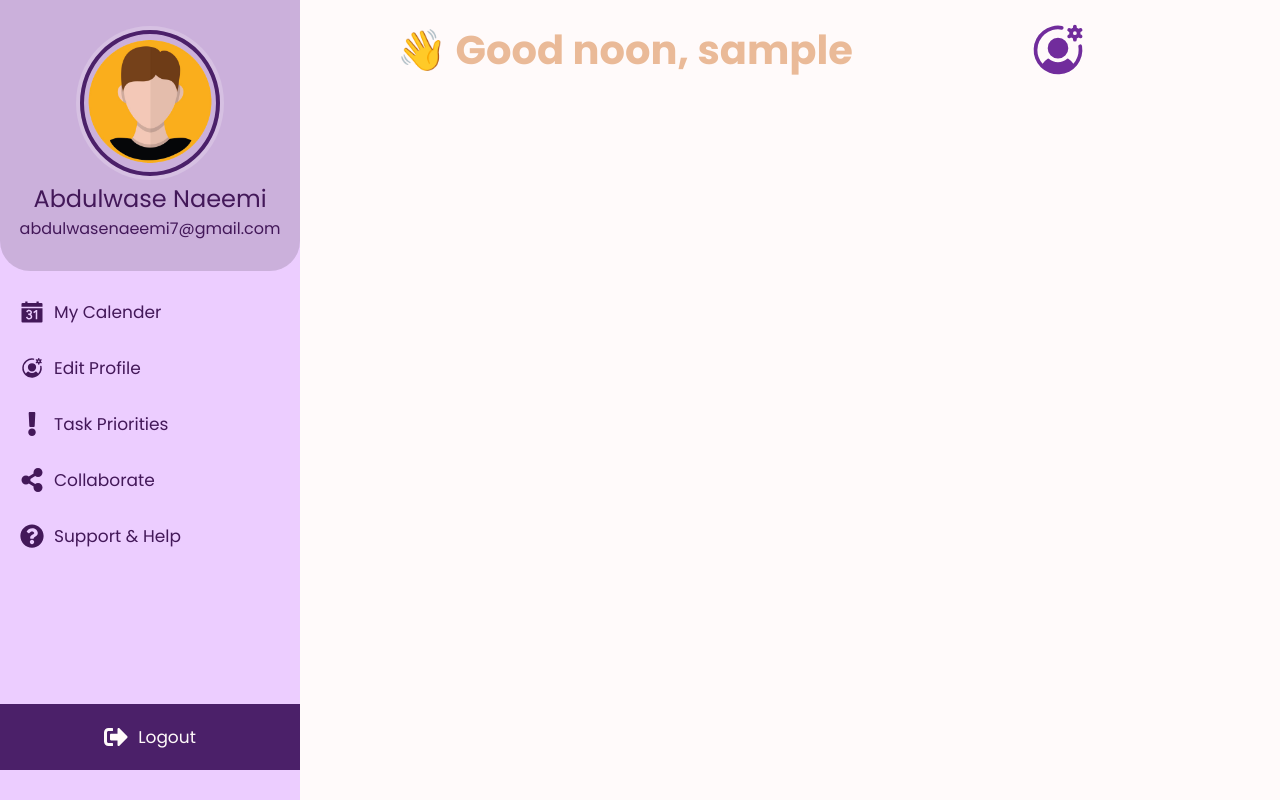
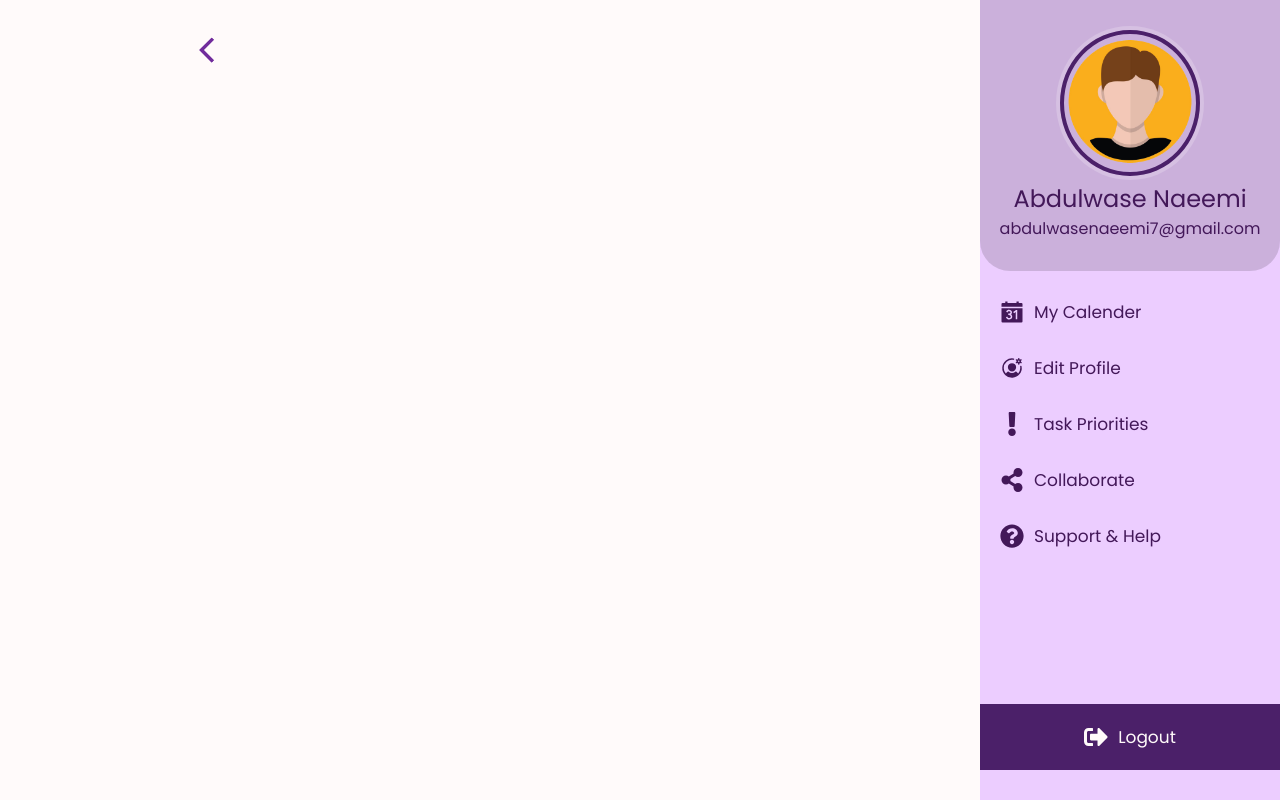
Before and after one commit to Naeemi7/Taskly, a React (Vite) app in the folder client/: page /user-dashboard in a window 1280 px wide. Built offline with nearby package versions, Linux system fonts and the light colour scheme; sample sign-in values are in the browser's storage.

Commit message:
the dashboard is almost finished

```diff
--- a/client/src/App.jsx
+++ b/client/src/App.jsx
@@ -7,6 +7,7 @@ import UserProvider from "@provider/UserProvider";
 import ProtectedRoutes from "@auth/ProtectedRoutes/ProtectedRoutes";
 import LandingPage from "@pages/LandingPage/LandingPage";
 import HomePage from "@pages/HomePage/HomePage";
+import DashboardPage from "@pages/DashboardPage/DashboardPage";
 import NotFoundPage from "@pages/NotFoundPage/NotFoundPage";
 import Navbar from "@features/Navbar/Navbar";
 import UserLogin from "@auth/UserLogin/UserLogin";
@@ -14,7 +15,6 @@ import UserLogout from "@auth/UserLogout/UserLogout";
 import UserRegistration from "@auth/UserRegisteration/UserRegistration";
 import AddTask from "@features/Tasks/AddTask/AddTask";
 import Footer from "@features/Footer/Footer";
-import Dashboard from "@features/Dashboard/Dashboard";
 
 function App() {
   useEffect(() => {
@@ -25,20 +25,21 @@ function App() {
     <div className="app">
       <UserProvider>
         <Navbar />
-        <Dashboard />
+
         <Routes>
           {/* Protected Routes */}
-          {/* <Route element={<ProtectedRoutes />}>
+          <Route element={<ProtectedRoutes />}>
             <Route path="/add-task" element={<AddTask />} />
             <Route path="/home" element={<HomePage />} />
-          </Route> */}
+            <Route path="/user-dashboard" element={<DashboardPage />} />
+          </Route>
 
           {/* Unprotected Routes */}
-          {/* <Route path="*" element={<NotFoundPage />} />
+          <Route path="*" element={<NotFoundPage />} />
           <Route path="/" element={<LandingPage />} />
           <Route path="/user-login" element={<UserLogin />} />
           <Route path="/user-logout" element={<UserLogout />} />
-          <Route path="/user-registration" element={<UserRegistration />} /> */}
+          <Route path="/user-registration" element={<UserRegistration />} />
         </Routes>
         <Footer />
         <Toaster
--- a/client/src/components/Features/Navbar/Navbar.jsx
+++ b/client/src/components/Features/Navbar/Navbar.jsx
@@ -13,9 +13,26 @@ const Navbar = () => {
   const { goTo } = useNavigation();
   const location = useLocation();
 
+  const isUserDashboard = location.pathname === "/user-dashboard";
   const shouldShowLogo =
     (isLoggedIn && location.pathname === "/home") ||
     (!isLoggedIn && location.pathname === "/");
+
+  if (isUserDashboard) {
+    return (
+      <nav className="navbar-container">
+        <Icon
+          library="md"
+          name="MdOutlineArrowBackIos"
+          size={30}
+          className="go-back"
+          onClick={() => {
+            isLoggedIn ? goTo("/home") : goTo("/");
+          }}
+        />
+      </nav>
+    );
+  }
 
   return (
     <nav className="navbar-container">
--- a/client/src/components/Features/Navbar/Profile.jsx
+++ b/client/src/components/Features/Navbar/Profile.jsx
@@ -1,6 +1,6 @@
 import { useState } from "react";
 import Icon from "@reusable/Icon";
-import reactIconsData from "@data/reactIconsData";
+import dropdownData from "@data/dropdownData";
 import DropdownItem from "./DropdownItem";
 
 const Profile = () => {
@@ -30,7 +30,7 @@ const Profile = () => {
       {showDropdown && (
         <div className="profile-dropdown">
           <ul>
-            {reactIconsData.map((item, index) => (
+            {dropdownData.map((item, index) => (
               <DropdownItem item={item} key={index} />
             ))}
           </ul>
--- a/client/src/data/reactIconsData.js
+++ b/client/src/data/dropdownData.js
@@ -1,4 +1,4 @@
-const reactIconsData = [
+const dropdownData = [
   {
     library: "fa",
     name: "FaTasks",
@@ -32,7 +32,7 @@ const reactIconsData = [
     name: "MdDashboardCustomize",
     size: 22,
     label: "Dashboard",
-    to: "/user",
+    to: "/user-dashboard",
   },
 
   {
@@ -44,4 +44,4 @@ const reactIconsData = [
   },
 ];
 
-export default reactIconsData;
+export default dropdownData;
--- /dev/null
+++ b/client/src/pages/DashboardPage/DashboardPage.jsx
@@ -0,0 +1,13 @@
+import Dashboard from "@features/Dashboard/Dashboard";
+import Navbar from "@features/Navbar/Navbar";
+
+const DashboardPage = () => {
+  return (
+    <>
+      <Navbar />
+      <Dashboard />
+    </>
+  );
+};
+
+export default DashboardPage;
--- a/client/src/styles/App.scss
+++ b/client/src/styles/App.scss
@@ -27,7 +27,7 @@ body {
     width: 30rem;
     position: fixed;
     top: 0;
-    left: 0;
+    right: 0;
     z-index: 5;
     outline: none;
 
```
